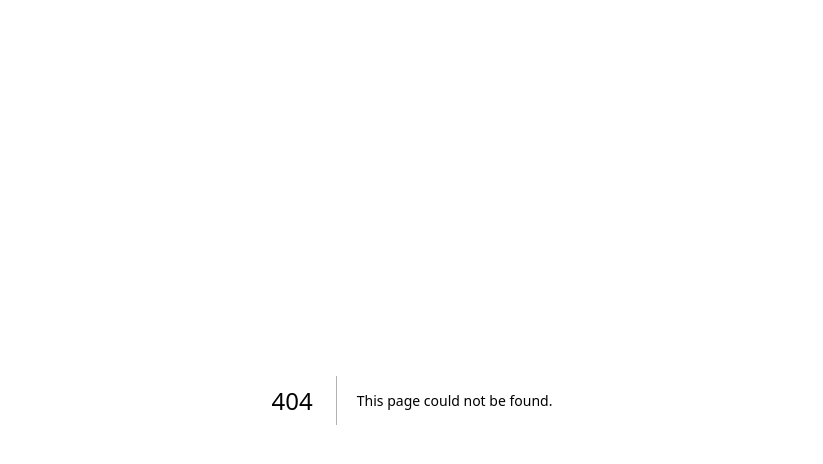
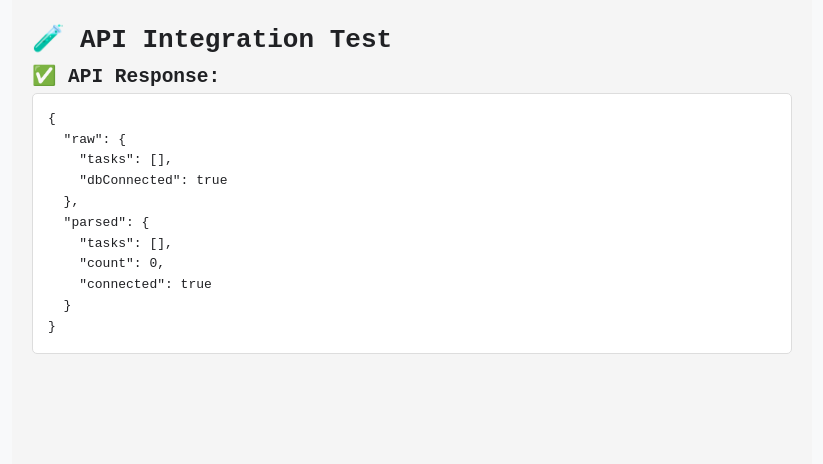
Before and after one commit to Abdessalem2000/task-manager-frontend, a Next.js app: page /test-api in a window 1280 px wide. Before the commit this address had no page. Shown: the top 464 px of the page, without its empty margins (228-1051 px from the left). Built offline with nearby package versions, Linux system fonts and the light colour scheme; no server answers; the database is empty.

Commit message:
Add API test page for debugging

```diff
--- /dev/null
+++ b/pages/test-api.js
@@ -0,0 +1,71 @@
+import React, { useState, useEffect } from 'react';
+
+export default function TestAPI() {
+  const [data, setData] = useState(null);
+  const [loading, setLoading] = useState(true);
+
+  useEffect(() => {
+    const fetchData = async () => {
+      try {
+        console.log('🔍 Testing API call...');
+        const response = await fetch('/api/tasks');
+        const result = await response.json();
+        console.log('📊 API Response:', result);
+
+        // Parse the response
+        const tasksData = Array.isArray(result) ? result : (result.tasks || []);
+        const isConnected = result.dbConnected !== undefined ? result.dbConnected : true;
+
+        console.log('✅ Parsed Data:', { tasks: tasksData.length, connected: isConnected });
+
+        setData({
+          raw: result,
+          parsed: {
+            tasks: tasksData,
+            count: tasksData.length,
+            connected: isConnected
+          }
+        });
+      } catch (error) {
+        console.error('❌ Error:', error);
+        setData({ error: error.message });
+      } finally {
+        setLoading(false);
+      }
+    };
+
+    fetchData();
+  }, []);
+
+  return (
+    <div style={{
+      padding: '20px',
+      fontFamily: 'monospace',
+      maxWidth: '800px',
+      margin: '0 auto',
+      backgroundColor: '#f5f5f5',
+      minHeight: '100vh'
+    }}>
+      <h1>🧪 API Integration Test</h1>
+
+      {loading ? (
+        <p>Loading...</p>
+      ) : data ? (
+        <div>
+          <h2>✅ API Response:</h2>
+          <pre style={{
+            backgroundColor: '#fff',
+            padding: '15px',
+            borderRadius: '5px',
+            overflow: 'auto',
+            border: '1px solid #ddd'
+          }}>
+            {JSON.stringify(data, null, 2)}
+          </pre>
+        </div>
+      ) : (
+        <p>No data loaded</p>
+      )}
+    </div>
+  );
+}
```
